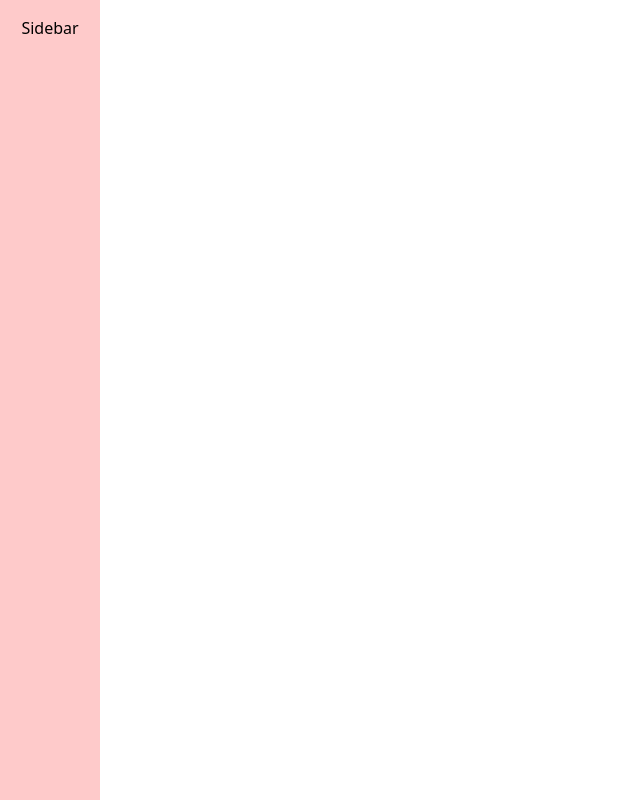
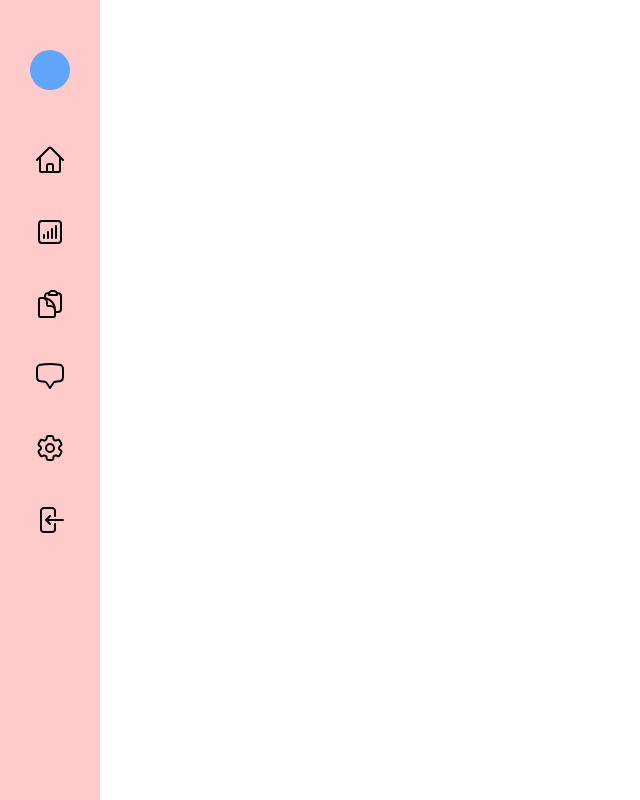
Before and after one commit to tonible14012002/Home-Security-System-frontend, a React (Create React App) app: page / in a window 1280 px wide. Shown: the whole page, without its empty margins (0-640 px from the left). Built offline with nearby package versions, Linux system fonts and the light colour scheme.

Commit message:
add sidebar to default layout

```diff
--- a/src/layouts/DefaultLayout/index.js
+++ b/src/layouts/DefaultLayout/index.js
@@ -1,10 +1,10 @@
-import Sidebar from "../../components/Sidebar";
+import Sidebar from '../../components/Sidebar';
 
 const DefaultLayout = ({ children, ...props }) => {
   return (
     <div className="flex">
       <div className="flex flex-col items-center p-4 gap-10 h-[100vh] w-[100%] max-w-[100px] bg-red-200">
-        Sidebar
+        <Sidebar />
       </div>
       <div className="flex-1">{children}</div>
     </div>
```
